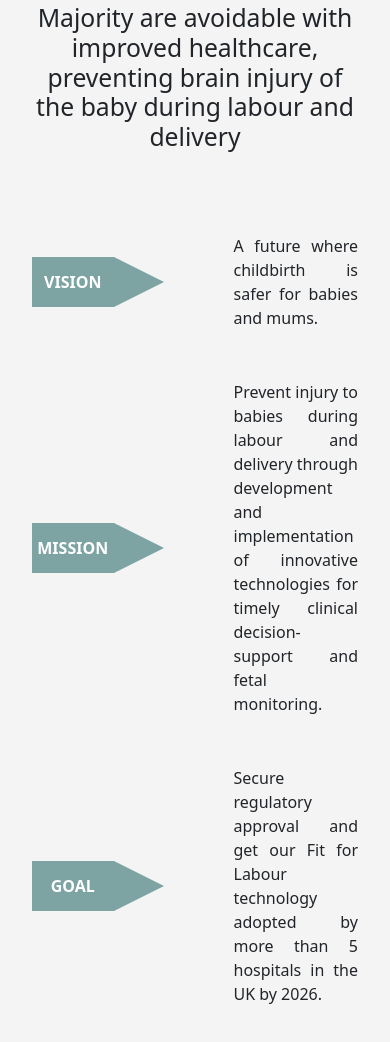
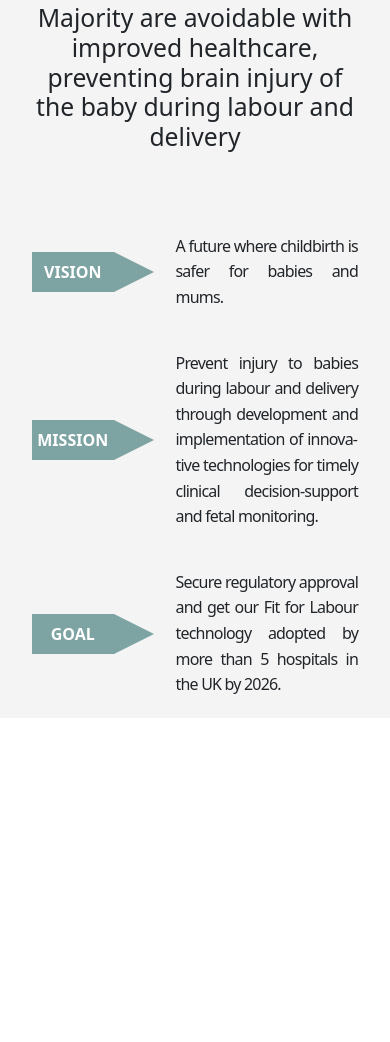
Before and after one commit to Oxford-Fetal-Monitoring/SaferBirth, a website: page index.html in a window 390 px wide. Shown: the part 1011-2053 px from the top of the page. After the commit the page ends 1729 px from the top, so only its background shows below. Drawn offline with nearby package versions, Linux system fonts and the light colour scheme.

Commit message:
minor style changes

```diff
--- a/css/style.css
+++ b/css/style.css
@@ -184,10 +184,15 @@ nav ul li a {
         display: block;  /* Ensure the clickable area extends fully */
     }
 
+    .container {
+        width: 100%;
+    }
+
     .arrow-section {
         flex-direction: row;  /* Ensure elements are in a row */
         justify-content: start;  /* Align elements to the start */
         align-items: center;  /* Center elements vertically */
+        margin-bottom: 0px;
     }
 
     .rectangle, .triangle-right, .text {
@@ -197,7 +202,7 @@ nav ul li a {
 
     .rectangle {
         width: 25%;  /* Adjust width for better responsiveness */
-        height: 50px;  /* Set a fixed height for consistency */
+        height: 40px;  /* Set a fixed height for consistency */
         font-size: 16px;  /* Adjust font size for mobile */
         display: flex;  /* Use flexbox for easier centering */
         align-items: center;  /* Center content vertically */
@@ -208,14 +213,21 @@ nav ul li a {
     }
 
     .triangle-right {
-        border-top: 25px solid transparent;  /* Adjust triangle size */
-        border-left: 50px solid #7DA3A3;  /* Adjust triangle size */
-        border-bottom: 25px solid transparent;  /* Adjust triangle size */
-        margin-right: 10px;  /* Space between triangle and text */
+        border-top: 20px solid transparent;  /* Adjust triangle size */
+        border-left: 40px solid #7DA3A3;  /* Adjust triangle size */
+        border-bottom: 20px solid transparent;  /* Adjust triangle size */
+        padding-right: 10px;
     }
 
     .text {
         flex: 1;  /* Take remaining space */
-        font-size: 16px;  /* Adjust font size */
+        text-align: justify;
+        text-justify: inter-word;
+        hyphens: auto;
+        word-wrap: break-word;
+        font-size: 16px;  /* Consider if increasing slightly helps */
+        line-height: 1.6;  /* Adjust line height for better flow */
+        letter-spacing: -0.05em;  /* Slight adjustment if needed */
+        padding-left: 12px; /* Space between arrow and text */
     }
 }
```
